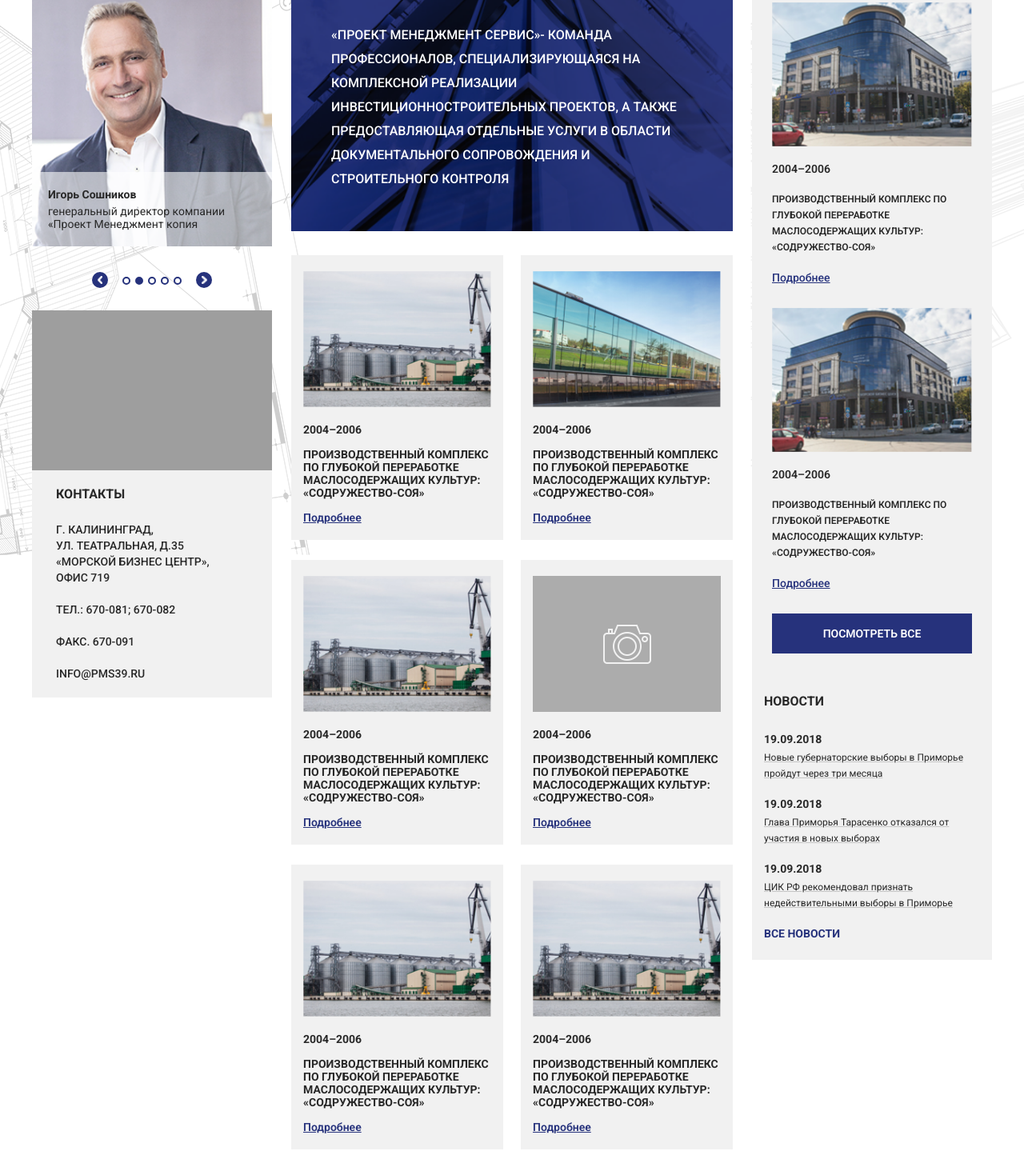
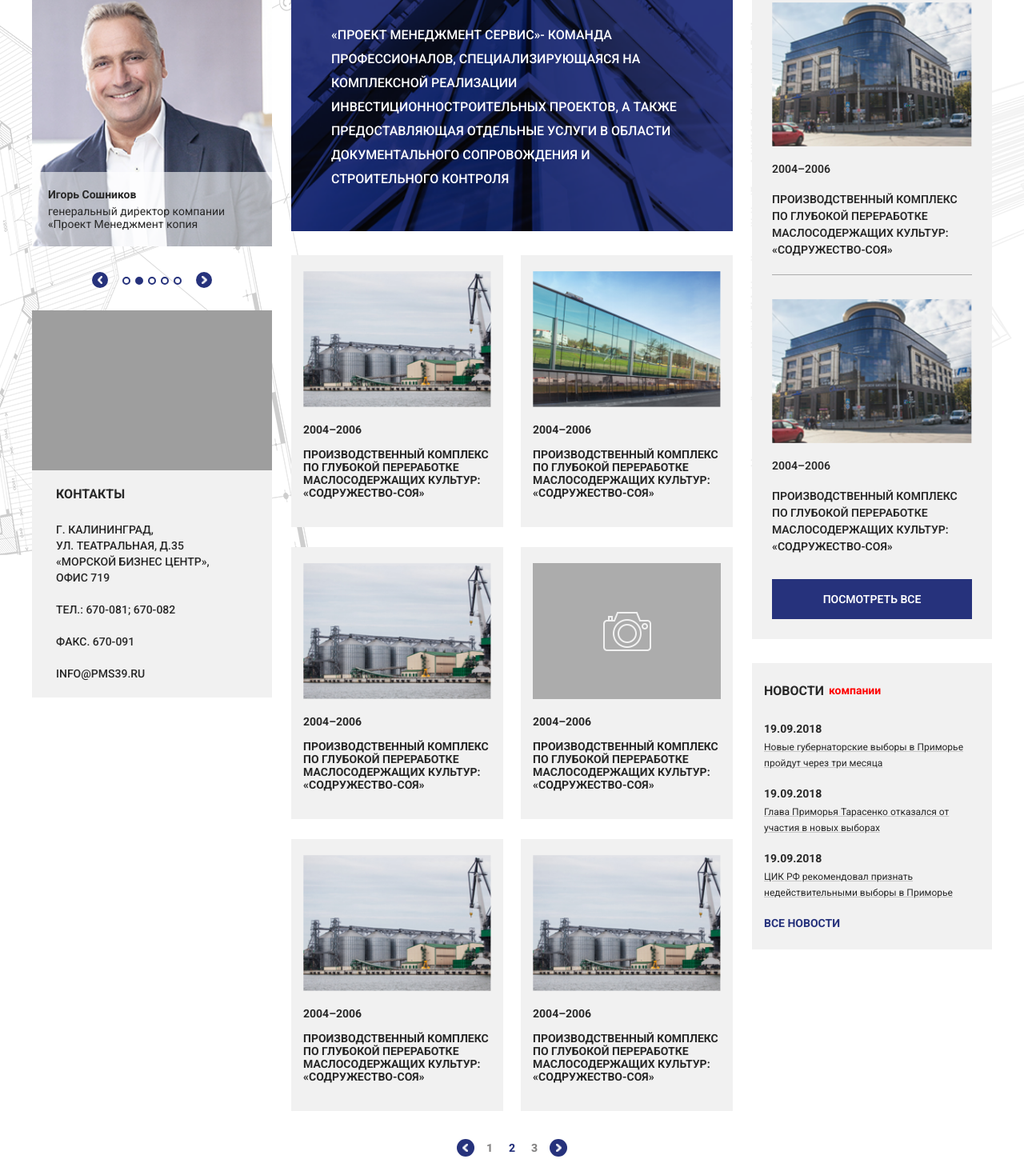
Before and after one commit to OlgaIgorevna/PMS, a plain HTML site: page index-catalog.html in a window 1280 px wide. Shown: the part 501-1950 px from the top of the page at 80% size. Drawn offline with nearby package versions, Linux system fonts and the light colour scheme; some packages are replaced by stand-ins of ours; grey boxes are pictures that could not be loaded.

Commit message:
правки каталога

```diff
--- a/index-catalog.html
+++ b/index-catalog.html
@@ -101,51 +101,51 @@
 					</div>
 					<div class="projects-container">
 						<div class="item">
-							<div class="photo-block"><img src="img/project1.png" alt=""></div>
+							<a href="" class="photo-block"><img src="img/project1.png" alt=""></a>
 							<div class="info-block">
 								<div class="date">2004–2006</div>
-								<div class="title">ПРОИЗВОДСТВЕННЫЙ КОМПЛЕКС ПО ГЛУБОКОЙ ПЕРЕРАБОТКЕ МАСЛОСОДЕРЖАЩИХ КУЛЬТУР: «СОДРУЖЕСТВО-СОЯ»</div>
-								<a href="" class="fullink">Подробнее</a>
+								<div class="title"><a href="">ПРОИЗВОДСТВЕННЫЙ КОМПЛЕКС ПО ГЛУБОКОЙ ПЕРЕРАБОТКЕ МАСЛОСОДЕРЖАЩИХ КУЛЬТУР: «СОДРУЖЕСТВО-СОЯ»</a></div>
+
 							</div>
 						</div>
 						<div class="item">
-							<div class="photo-block"><img src="img/project2.png" alt=""></div>
+							<a href="" class="photo-block"><img src="img/project2.png" alt=""></a>
 							<div class="info-block">
 								<div class="date">2004–2006</div>
-								<div class="title">ПРОИЗВОДСТВЕННЫЙ КОМПЛЕКС ПО ГЛУБОКОЙ ПЕРЕРАБОТКЕ МАСЛОСОДЕРЖАЩИХ КУЛЬТУР: «СОДРУЖЕСТВО-СОЯ»</div>
-								<a href="" class="fullink">Подробнее</a>
+								<div class="title"><a href="">ПРОИЗВОДСТВЕННЫЙ КОМПЛЕКС ПО ГЛУБОКОЙ ПЕРЕРАБОТКЕ МАСЛОСОДЕРЖАЩИХ КУЛЬТУР: «СОДРУЖЕСТВО-СОЯ»</a></div>
+
 							</div>
 						</div>
 						<div class="item">
-							<div class="photo-block"><img src="img/project1.png" alt=""></div>
+							<a href="" class="photo-block"><img src="img/project1.png" alt=""></a>
 							<div class="info-block">
 								<div class="date">2004–2006</div>
-								<div class="title">ПРОИЗВОДСТВЕННЫЙ КОМПЛЕКС ПО ГЛУБОКОЙ ПЕРЕРАБОТКЕ МАСЛОСОДЕРЖАЩИХ КУЛЬТУР: «СОДРУЖЕСТВО-СОЯ»</div>
-								<a href="" class="fullink">Подробнее</a>
+								<div class="title"><a href="">ПРОИЗВОДСТВЕННЫЙ КОМПЛЕКС ПО ГЛУБОКОЙ ПЕРЕРАБОТКЕ МАСЛОСОДЕРЖАЩИХ КУЛЬТУР: «СОДРУЖЕСТВО-СОЯ»</a></div>
+
 							</div>
 						</div>
 						<div class="item">
-							<div class="photo-block no-photo"></div>
+							<a href="" class="photo-block no-photo"></a>
 							<div class="info-block">
 								<div class="date">2004–2006</div>
-								<div class="title">ПРОИЗВОДСТВЕННЫЙ КОМПЛЕКС ПО ГЛУБОКОЙ ПЕРЕРАБОТКЕ МАСЛОСОДЕРЖАЩИХ КУЛЬТУР: «СОДРУЖЕСТВО-СОЯ»</div>
-								<a href="" class="fullink">Подробнее</a>
+								<div class="title"><a href="">ПРОИЗВОДСТВЕННЫЙ КОМПЛЕКС ПО ГЛУБОКОЙ ПЕРЕРАБОТКЕ МАСЛОСОДЕРЖАЩИХ КУЛЬТУР: «СОДРУЖЕСТВО-СОЯ»</a></div>
+
 							</div>
 						</div>
 						<div class="item">
-							<div class="photo-block"><img src="img/project1.png" alt=""></div>
+							<a href="" class="photo-block"><img src="img/project1.png" alt=""></a>
 							<div class="info-block">
 								<div class="date">2004–2006</div>
-								<div class="title">ПРОИЗВОДСТВЕННЫЙ КОМПЛЕКС ПО ГЛУБОКОЙ ПЕРЕРАБОТКЕ МАСЛОСОДЕРЖАЩИХ КУЛЬТУР: «СОДРУЖЕСТВО-СОЯ»</div>
-								<a href="" class="fullink">Подробнее</a>
+								<div class="title"><a href="">ПРОИЗВОДСТВЕННЫЙ КОМПЛЕКС ПО ГЛУБОКОЙ ПЕРЕРАБОТКЕ МАСЛОСОДЕРЖАЩИХ КУЛЬТУР: «СОДРУЖЕСТВО-СОЯ»</a></div>
+
 							</div>
 						</div>
 						<div class="item">
-							<div class="photo-block"><img src="img/project1.png" alt=""></div>
+							<a href="" class="photo-block"><img src="img/project1.png" alt=""></a>
 							<div class="info-block">
 								<div class="date">2004–2006</div>
-								<div class="title">ПРОИЗВОДСТВЕННЫЙ КОМПЛЕКС ПО ГЛУБОКОЙ ПЕРЕРАБОТКЕ МАСЛОСОДЕРЖАЩИХ КУЛЬТУР: «СОДРУЖЕСТВО-СОЯ»</div>
-								<a href="" class="fullink">Подробнее</a>
+								<div class="title"><a href="">ПРОИЗВОДСТВЕННЫЙ КОМПЛЕКС ПО ГЛУБОКОЙ ПЕРЕРАБОТКЕ МАСЛОСОДЕРЖАЩИХ КУЛЬТУР: «СОДРУЖЕСТВО-СОЯ»</a></div>
+
 							</div>
 						</div>
 					</div>
@@ -166,24 +166,24 @@
 						<h2 class="subtitle-2">наши проекты</h2>
 						<div class="list-projects">
 							<div class="item">
-								<div class="photo-block"></div>
+								<a href="" class="photo-block"></a>
 								<div class="date-block">2004–2006</div>
-								<div class="title-block">ПРОИЗВОДСТВЕННЫЙ КОМПЛЕКС ПО ГЛУБОКОЙ ПЕРЕРАБОТКЕ МАСЛОСОДЕРЖАЩИХ КУЛЬТУР: «СОДРУЖЕСТВО-СОЯ»</div>
-								<a href="" class="fullink">Подробнее</a>
+								<div class="title-block"><a href="">ПРОИЗВОДСТВЕННЫЙ КОМПЛЕКС ПО ГЛУБОКОЙ ПЕРЕРАБОТКЕ МАСЛОСОДЕРЖАЩИХ КУЛЬТУР: «СОДРУЖЕСТВО-СОЯ»</a></div>
+
 							</div>
 							<div class="item">
-								<div class="photo-block"></div>
+								<a href="" class="photo-block"></a>
 								<div class="date-block">2004–2006</div>
-								<div class="title-block">ПРОИЗВОДСТВЕННЫЙ КОМПЛЕКС ПО ГЛУБОКОЙ ПЕРЕРАБОТКЕ МАСЛОСОДЕРЖАЩИХ КУЛЬТУР: «СОДРУЖЕСТВО-СОЯ»</div>
-								<a href="" class="fullink">Подробнее</a>
+								<div class="title-block"><a href="">ПРОИЗВОДСТВЕННЫЙ КОМПЛЕКС ПО ГЛУБОКОЙ ПЕРЕРАБОТКЕ МАСЛОСОДЕРЖАЩИХ КУЛЬТУР: «СОДРУЖЕСТВО-СОЯ»</a></div>
+
 							</div>
 						</div>
-<!--						<input type="button" class="btn-show-all btn-primary" value="посмотреть все">-->
+						<!--						<input type="button" class="btn-show-all btn-primary" value="посмотреть все">-->
 						<a href="" class="btn-show-all btn-primary"> посмотреть все </a>
 					</div>
 
 					<div class="news">
-						<h2 class="subtitle-2">новости</h2>
+						<h2 class="subtitle-2">новости <span class="red">компании</span></h2>
 						<div class="list-news">
 							<div class="item">
 								<div class="date">19.09.2018</div>
--- a/sass/main.scss
+++ b/sass/main.scss
@@ -353,6 +353,7 @@ body * {
 				max-width: 350px;
 			}
 			.photo-block {
+				display: block;
 				height: 170px;
 				overflow: hidden;
 				@media(min-width: 768px) and (max-width: 1199px) {
@@ -404,9 +405,9 @@ body * {
 				font-size: 16px;
 				font-weight: 700;
 				text-transform: uppercase;
-					margin-bottom: 5px;
+				margin-bottom: 5px;
 			}
-			.title-product{
+			.title-product {
 				margin-right: 15px;
 
 			}
@@ -427,7 +428,7 @@ body * {
 	.projects {
 		background-color: #f1f1f1;
 		padding: 25px 15px;
-
+		margin-bottom: 30px;
 		.subtitle-2 {
 			margin-bottom: 25px;
 		}
@@ -436,8 +437,10 @@ body * {
 			margin: 0 auto;
 			margin-bottom: 30px;
 
+			border-bottom: 1px solid #acacac;
 
 			.photo-block {
+				display: block;
 				height: 180px;
 				width: 100%;
 				background-image: url("../img/pr1.png");
@@ -463,6 +466,9 @@ body * {
 				text-decoration-color: #c0c3d5;
 				text-decoration: underline;
 			}
+			&:last-child {
+				border-bottom: none;
+			}
 		}
 		.btn-show-all {
 			height: 50px;
@@ -470,12 +476,20 @@ body * {
 			max-width: 250px;
 			margin: 0 auto;
 		}
+
 	}
 	.news {
 		background: #f1f1f1;
 		padding: 25px 15px;
 		.subtitle-2 {
 			margin-bottom: 30px;
+			.red{
+				text-transform: none;
+				color: red;
+				position: relative;
+				top: -1px;
+				right: -2px;
+			}
 		}
 		.list-news {
 			.item {
@@ -543,11 +557,14 @@ body * {
 		width: 22px;
 		height: 22px;
 		border-radius: 50%;
-		background-color: #26327c!important;
+		background-color: #26327c;
 		background-repeat: no-repeat;
 		background-size: 7px 10px;
 		background-position: center;
 		font-size: 15px;
+		&.notactive {
+			background-color: #b2b2b2;
+		}
 	}
 	.prev-page {
 		background-image: url(../img/arrow-left.png);
```
Also changed, not shown: css/main.css, index-product-card.html (line endings or trailing spaces).
